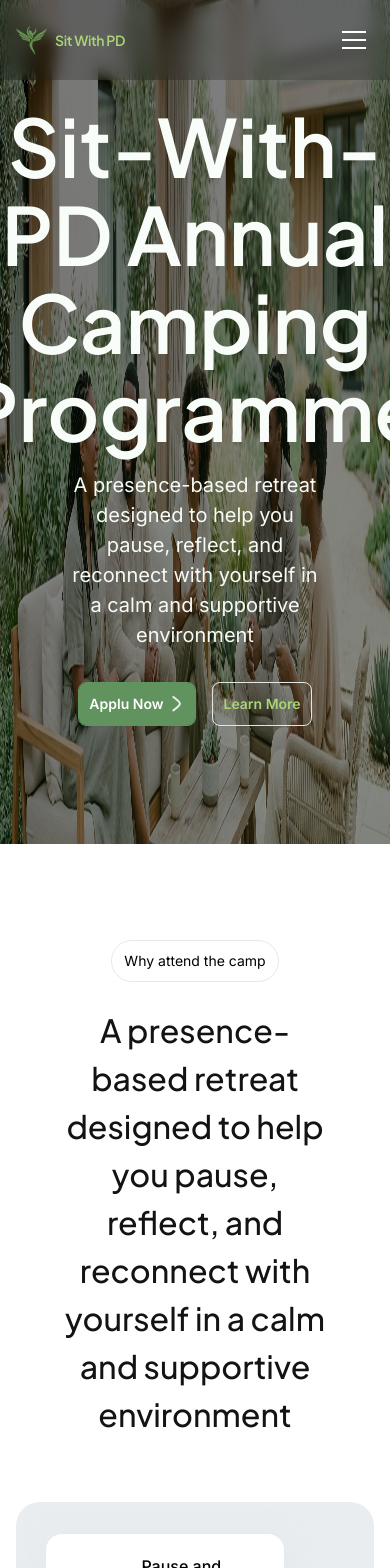
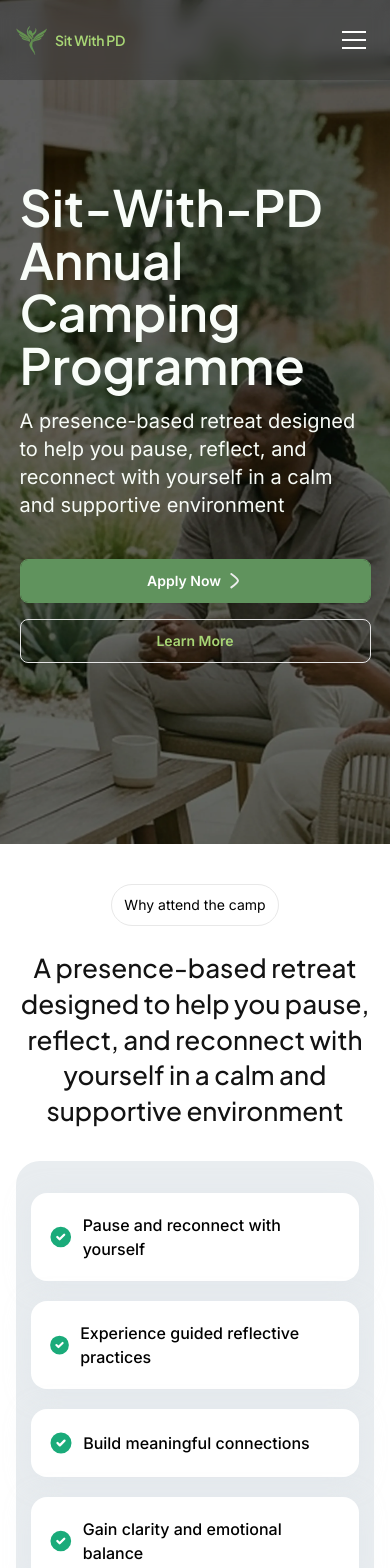
Before and after one commit to ShunGoes/sit-with, a Next.js app: page /camps in a window 390 px wide. Shown: the top 1568 px of the page. Built offline with nearby package versions, Linux system fonts and the light colour scheme.

Commit message:
halfway done with the camp page. responsiveness complete

```diff
--- a/components/pages/camps/camp-cta.tsx
+++ b/components/pages/camps/camp-cta.tsx
@@ -4,7 +4,7 @@ import CaretRight from "@/pd-icons/caret-right";
 export function CampCtaBlock() {
   return (
     <section className="bg-[#1F4842] py-24 w-full text-center mt-12">
-      <div className="container mx-auto px-4 md:px-8 flex flex-col gap-4 w-[50%]  items-center">
+      <div className="container mx-auto px-4 md:px-8 flex flex-col gap-4 lg:w-[50%]  items-center">
         <h2 className="heading-2 text-[#EBECEB] ">
           Join the Next Camp Experience
         </h2>
--- a/components/pages/camps/glimpse.tsx
+++ b/components/pages/camps/glimpse.tsx
@@ -26,7 +26,7 @@ export function GlimpseGallery() {
   ];
 
   return (
-    <section className="container mx-auto bg-[#F0F4F0] px-4 md:px-8 py-24 flex flex-col items-center">
+    <section className="container mx-auto bg-[#F0F4F0] px-4 md:px-8 py-10 lg:py-24 flex flex-col items-center">
       <Pill text="Camp Experience" />
       <h2 className="heading-2 text-center mb-16">
         A Glimpse Into the Experience
--- a/components/pages/camps/hero.tsx
+++ b/components/pages/camps/hero.tsx
@@ -1,28 +1,34 @@
 import { Button } from "@/components/ui/button";
 import CaretRight from "@/pd-icons/caret-right";
+import Image from "next/image";
 
 export function CampHero() {
   return (
-    <section
-      style={{
-        backgroundImage: "url('/images/camp-hero.webp')",
-        backgroundSize: "100% 100%",
-        backgroundRepeat: "no-repeat",
-      }}
-      className="min-h-[90dvh] h-dvh w-full "
+    <section className="w-full">
+      <div className="relative w-full min-h-dvh  flex items-center justify-center  py-24">
+        <Image
+          src={"/images/camp-hero.webp"}
+          alt={"Camp page background image"}
+          fill
+          className="object-cover object-[70%_center] md:object-center"
+          priority
+        />
+        <div className="absolute inset-0 bg-black/25" />
+        <div className="relative h-full w-[90%] lg:w-[70%] mx-auto  flex flex-col gap-6 justify-center items-start max-w-7xl">
+          <div className="space-y-4 lg:text-center ">
+            <h1
+              className={`text-[#F9FDF9] font-semibold text-[3.125rem] lg:text-[4rem] xl:text-[5rem] leading-[1.05] lg:text-center `}
             >
-      <div className="h-full  mx-auto max-w-6xl w-11/12 flex flex-col justify-center">
-        <div className="flex flex-col justify-center items-center text-center gap-4 h-full w-[70%] mx-auto ">
-          <h1 className="text-[#F9FDF9] font-semibold text-[80px] leading-[1.1em] ">
               Sit-With-PD Annual Camping Programme
             </h1>
-          <p className="text-[20px] text-[#F7FBF6]">
+            <p className="lg:text-[1.25rem] text-xl text-[#F7FBF6] lg:text-center md:text-start lg:w-full sm:w-10/12 md:w-9/12 ">
               A presence-based retreat designed to help you pause, reflect, and
               reconnect with yourself in a calm and supportive environment
             </p>
-          <div className="flex justify-center w-full gap-4 m-4">
+          </div>
+          <div className="flex flex-col sm:flex-row justify-start md:justify-start lg:justify-center w-full gap-4 mt-4">
             <Button variant={"regular"}>
-              Applu Now <CaretRight />{" "}
+              Apply Now <CaretRight />
             </Button>
             <Button variant={"outline"}>Learn More</Button>
           </div>
--- a/components/pages/camps/participation.tsx
+++ b/components/pages/camps/participation.tsx
@@ -1,5 +1,6 @@
 import { Button } from "@/components/ui/button";
 import { Pill } from "@/components/ui/pill";
+import GrayCheckIcon from "@/pd-icons/gray-check";
 import { CheckCircle2, Info } from "lucide-react";
 
 export function CampParticipation() {
@@ -41,30 +42,30 @@ export function CampParticipation() {
   ];
 
   return (
-    <section className=" py-24 w-full">
+    <section className="pt-24 pb-0 lg:py-24 w-full">
       <div className="container mx-auto flex flex-col items-center">
         <Pill text="Pricing" />
-        <h2 className="heading-2 text-center mb-16">
+        <h2 className="heading-2 text-center mb-6 lg:mb-16">
           Choose Your Participation
         </h2>
 
-        <div className="flex flex-col lg:flex-row justify-center items-stretch gap-6  max-w-5xl w-11/12 mb-12">
+        <div className="grid grid-cols-1 xl:grid-cols-3 gap-6 xl:gap-8 w-11/12 sm:max-w-[400px] xl:max-w-6xl mx-auto items-stretch mb-10">
           {plans.map((plan, idx) => (
             <div
               key={idx}
-              className={`flex flex-col flex-1 rounded-[32px] p-8 md:py-25 md:px-10 transition-all duration-300 relative bg-white ${
+              className={`flex flex-col rounded-[32px] px-8 py-15 md:py-[100px] transition-all duration-300 relative ${
                 plan.highlight
-                  ? "border-2 border-[#649351]  z-10 lg:-mt-4 lg:mb-4"
-                  : "border-2 border-[#EEF2F6]  mt-4 lg:scale-[0.96]"
+                  ? "bg-white border-2 border-[#649351] z-10 xl:-mt-4 xl:mb-4"
+                  : "bg-white border border-[#2C2D47]  xl:mt-2 xl:scale-[0.95]"
               }`}
             >
               <div className="text-center mb-8">
-                <h3 className="text-xl font-medium text-[#242424] mb-4">
+                <h3 className="text-lg font-medium text-[#242424] mb-4">
                   {plan.name}
                 </h3>
                 <div className="flex items-end justify-center gap-1 mb-2">
                   <span
-                    className={`text-[56px] font-medium  ${plan.highlight ? "text-[#649351]" : "text-[#242424]"}`}
+                    className={`text-[56px] font-medium leading-none ${plan.highlight ? "text-[#649351]" : "text-[#242424]"}`}
                   >
                     {plan.price}
                   </span>
@@ -73,26 +74,16 @@ export function CampParticipation() {
 
               <ul className="space-y-4 flex-1">
                 {plan.features.map((feature, fIdx) => (
-                  <li key={fIdx} className="flex items-start gap-3">
-                    <svg
-                      width="20"
-                      height="20"
-                      viewBox="0 0 20 20"
-                      fill="none"
-                      xmlns="http://www.w3.org/2000/svg"
+                  <li key={fIdx} className="flex items-center gap-3">
+                    <span
+                      style={{
+                        background: "rgba(100, 147, 81, 0.2)",
+                      }}
+                      className="  w-[17px] h-[17px] rounded-full flex items-center justify-center "
                     >
-                      <path
-                        opacity="0.4"
-                        d="M1.03906 10.0003C1.03906 14.9479 5.04985 18.9587 9.9974 18.9587C14.945 18.9587 18.9557 14.9479 18.9557 10.0003C18.9557 5.05278 14.945 1.04199 9.9974 1.04199C5.04985 1.04199 1.03906 5.05278 1.03906 10.0003Z"
-                        fill="#649351"
-                      />
-                      <path
-                        d="M14.0672 6.68365C14.288 7.08744 14.1397 7.59381 13.7359 7.81463C12.5931 8.43958 11.5199 9.74792 10.7004 11.0027C10.301 11.6143 9.98052 12.1839 9.7601 12.6003C9.6501 12.8081 9.5656 12.9767 9.50919 13.0921L9.42727 13.2632C9.29852 13.5447 9.02435 13.7318 8.71535 13.7489C8.40627 13.7659 8.11316 13.6102 7.95425 13.3446C7.69532 12.9117 7.28388 12.5165 6.90258 12.2151C6.7173 12.0686 6.55054 11.9531 6.43153 11.8752L6.25629 11.7656C5.85671 11.5374 5.71758 11.0287 5.94554 10.629C6.17354 10.2292 6.68248 10.0899 7.08226 10.3179L7.34479 10.481C7.49662 10.5804 7.70485 10.7248 7.93625 10.9077C8.11309 11.0475 8.3108 11.2156 8.51044 11.4092C8.72444 11.0247 8.99194 10.5708 9.30502 10.0913C10.1523 8.79408 11.4124 7.18572 12.9363 6.35235C13.34 6.13152 13.8464 6.27985 14.0672 6.68365Z"
-                        fill="#649351"
-                      />
-                    </svg>
-
-                    <span className="text-black text-base  font-medium">
+                      <GrayCheckIcon color={"#649351"} />
+                    </span>
+                    <span className="text-black text-base font-medium ">
                       {feature}
                     </span>
                   </li>
@@ -103,8 +94,8 @@ export function CampParticipation() {
         </div>
 
         {/* Info Banner & CTA */}
-        <div className="w-full max-w-4xl bg-[#E9EDF0]  rounded-[8px]  py-3 mb-10 flex justify-center items-start">
-          <div className="flex items-start gap-3 rounded-[8px] w-11/12 p-5 bg-white">
+        <div className="w-full max-w-4xl bg-[#E9EDF0]  rounded-[8px]  py-3 mb-5 lg:mb-10 flex justify-center items-start">
+          <div className="flex items-start gap-3 rounded-[8px] w-11/12 py-5 px-3 md:p-5 bg-white">
             <Info className="w-5 h-5 text-[#60935D] mt-0.5 shrink-0" />
             <p className="text-black text-base     font-medium leading-[140%]">
               A presence-based retreat designed to help you pause, reflect, and
@@ -112,15 +103,11 @@ export function CampParticipation() {
             </p>
           </div>
         </div>
-          <div className="w-[25%] max-w-3xl">
-        <Button
-          variant="regular"
-          className="w-full"
-        >
-          Begin your application
-        </Button>
-
-          </div>
+        <div className="w-full max-w-[400px] md:w-[35%] md:max-w-3xl">
+          <Button variant="regular" className="w-full">
+            Begin your application
+          </Button>
+        </div>
       </div>
     </section>
   );
--- a/components/pages/camps/retreat-benefits.tsx
+++ b/components/pages/camps/retreat-benefits.tsx
@@ -1,4 +1,7 @@
+"use client"
+
 import { Pill } from "@/components/ui/pill";
+import useMobile from "@/hooks/use-mobile";
 import { CheckCircle2 } from "lucide-react";
 
 export function RetreatBenefits() {
@@ -9,27 +12,29 @@ export function RetreatBenefits() {
     "Gain clarity and emotional balance",
   ];
 
+  const {isMobile} = useMobile()
+
   return (
-    <section className=" py-24 w-full">
+    <section className="py-10 lg:py-24 w-full">
       <div className="container mx-auto  flex flex-col items-center text-center">
         <Pill text="Why attend the camp" />
-        <h2 className="text-[32px] font-medium text-[#131313] mb-16 max-w-6xl leading-[48px] w-9/12">
+        <h2 className="heading-2 mb-8 lg:mb-16 max-w-6xl">
           A presence-based retreat designed to help you pause, reflect, and
           reconnect with yourself in a calm and supportive environment
         </h2>
 
         <div className="flex  justify-center gap-4 w-full bg-[#E9EDF0] py-8 rounded-[24px]  max-w-3xl items-center">
-          <div className="w-10/12 mx-auto flex flex-col gap-5">
+          <div className="w-11/12 md:w-10/12 mx-auto flex flex-col gap-5">
             {benefits.map((benefit, idx) => {
               return (
                 <div
                   key={idx}
-                  className="flex items-center justify-between gap-4 bg-white shadow-[0px_4px_24px_rgba(221,228,234,0.5)] rounded-[16px] px-6 md:px-10 py-5 transition-transform hover:-translate-y-1"
-                  style={{ marginLeft: `${idx * 20}px`, width: 'calc(100% - 60px)' }}
+                  className="flex items-center justify-between gap-4 bg-white shadow-[0px_4px_24px_rgba(221,228,234,0.5)] rounded-[16px] p-4  md:px-10 py-5 transition-transform hover:-translate-y-1"
+                  style={isMobile ? {} : { marginLeft: `${idx * 20}px`, width: 'calc(100% - 60px)' }}
                 >
-                  <div className="flex items-center gap-4">
+                  <div className="flex items-center gap-2 md:gap-4">
                     <CheckCircle2 className="w-7 h-7 text-white fill-[#1AAB7A]" />
-                    <span className="text-black font-medium text-[16px] md:text-[18px]">
+                    <span className="text-black text-start md:text-center font-medium text-[16px] md:text-[18px]">
                       {benefit}
                     </span>
                   </div>
```
Lines whose indentation alone changed are shown as unchanged.
